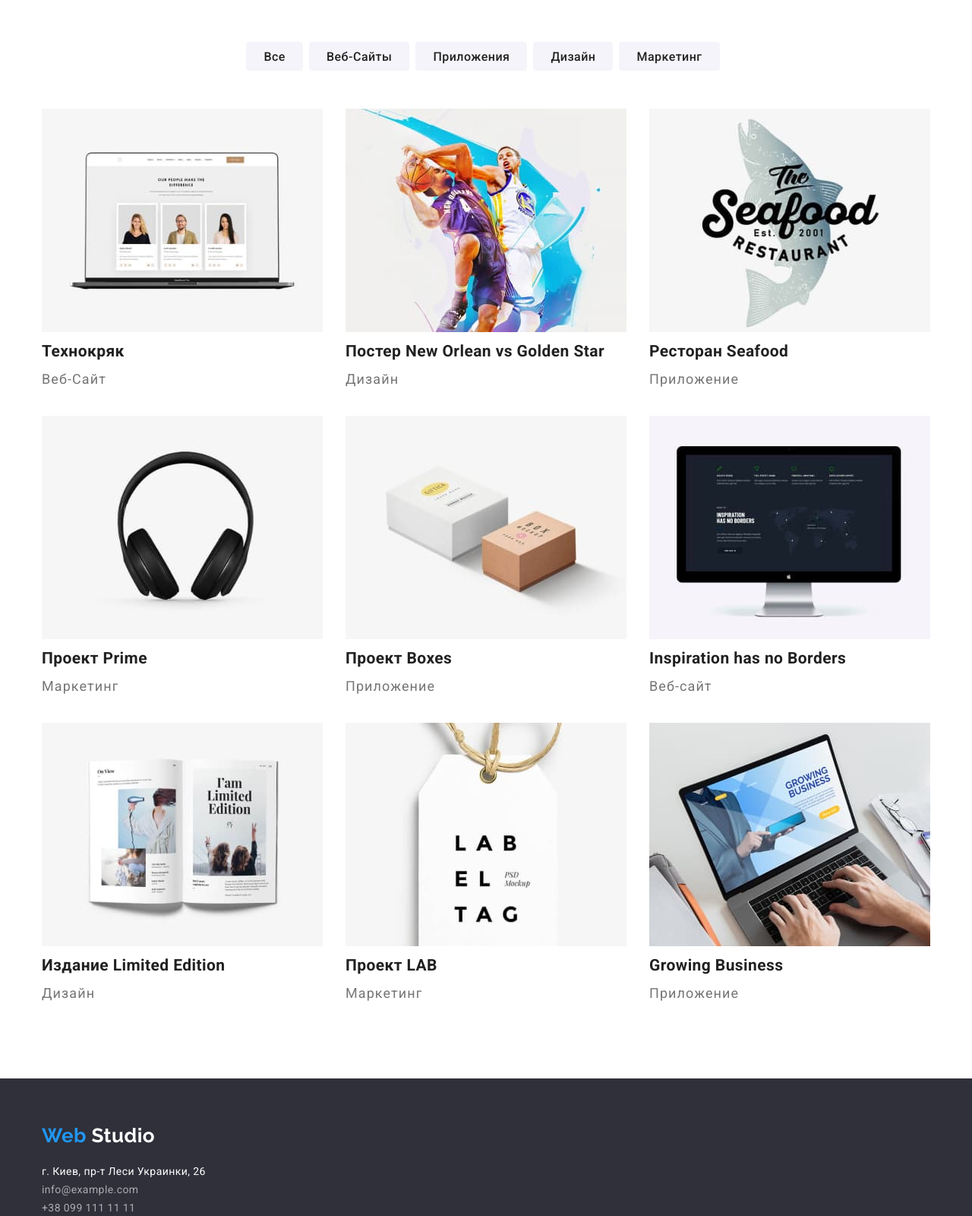
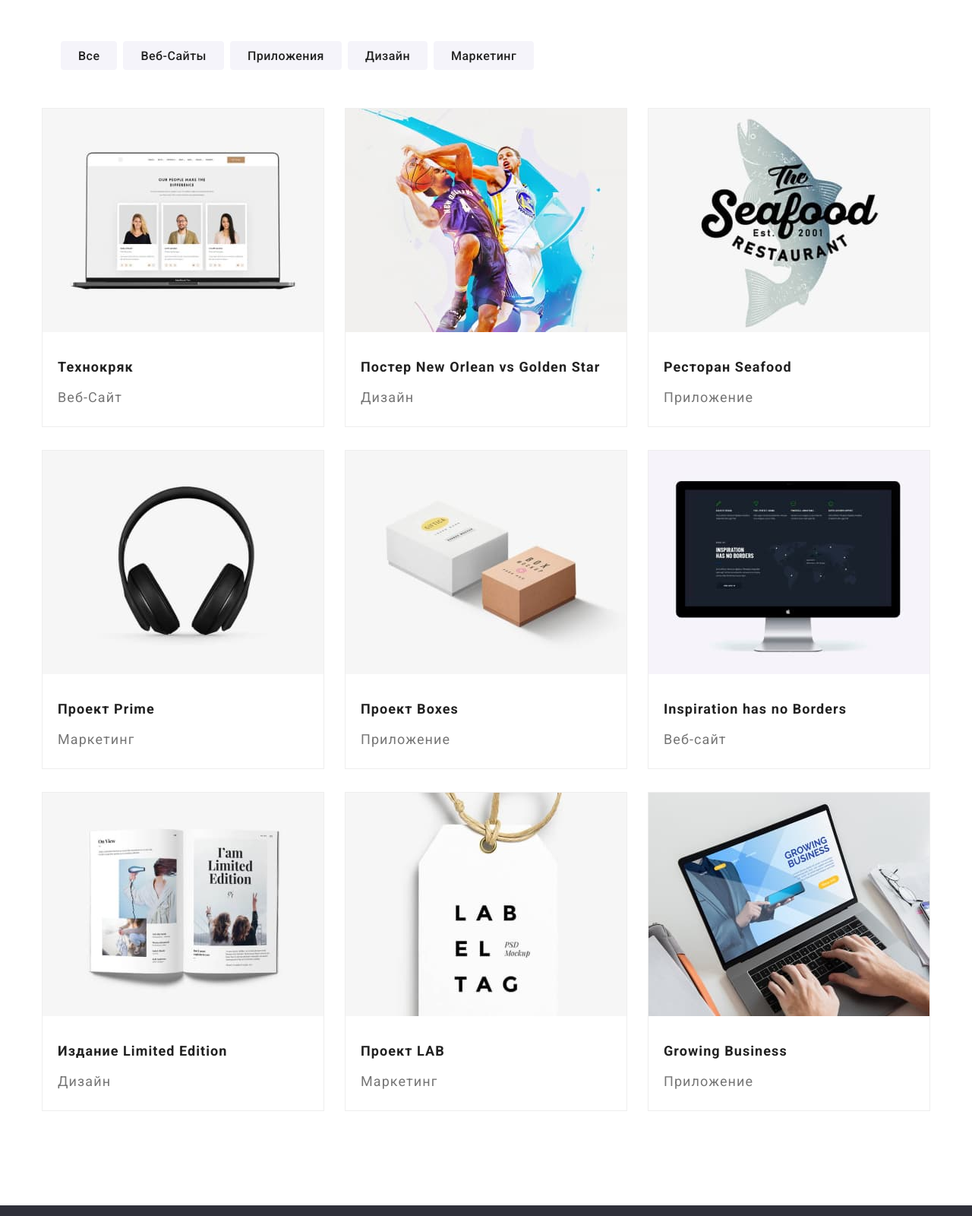
Before and after one commit to VladimirVovk97/goit-markup-hw-03, a plain HTML site: page potfolio.html in a window 1280 px wide. Shown: the part 120-1720 px from the top of the page at 76% size. Drawn offline with nearby package versions, Linux system fonts and the light colour scheme.

Commit message:
добавил бордер,поменял название секций,добавил дивы на карточки и тд

```diff
--- a/css/styles.css
+++ b/css/styles.css
@@ -19,6 +19,7 @@ html {
   --primary-bg-color: #ffffff;
   --secondary-bg-color: #2f303a;
   --third-bg-color: #f5f4fa;
+  --border-cards-color: #eeeeee;
 }
 body {
   background-color: var(--primary-bg-color);
@@ -42,7 +43,6 @@ ul {
 }
 /* header */
 .header {
-  border-bottom: inherit;
   height: 80px;
   display: flex;
 }
@@ -100,8 +100,6 @@ ul {
 .auth-nav {
   color: var(--secondary-text-color);
   display: flex;
-  margin-bottom: 0px;
-  margin-top: 0px;
   margin-left: auto;
 }
 
@@ -169,11 +167,12 @@ p {
 /* заголовки */
 
 /* секции */
-
+.section {
+  padding-top: 94px;
+  padding-bottom: 94px;
+}
 .section-team {
   background-color: var(--third-bg-color);
-  padding-top: 94px;
-  padding-bottom: 94px;
 }
 .section-title {
   color: var(--title-text-color);
@@ -186,11 +185,6 @@ p {
 /* features */
 .feature-list {
   display: flex;
-  justify-content: space-between;
-}
-.feature-list .list {
-  width: 270px;
-  height: 101px;
 }
 
 .feature-list .list + .list {
@@ -222,14 +216,9 @@ p {
 }
 .section-features {
   padding-top: 0;
-  padding-bottom: 94px;
 }
 /* active */
 
-.section {
-  padding-top: 94px;
-  padding-bottom: 94px;
-}
 .activity {
   display: flex;
 }
@@ -253,40 +242,35 @@ p {
   font-weight: 700;
   font-size: 16px;
   line-height: 1.88;
-  display: 200, 50;
-  border: var(--accent-color);
   border-radius: 4px;
   width: 200px;
   height: 50px;
   cursor: pointer;
-  padding: 10, 32, 10, 32;
   border: 1px solid transparent;
 }
 .select {
   display: flex;
-  justify-content: center;
-  margin-top: 0px;
   margin-bottom: 50px;
-  text-align: center;
+  padding-left: 25px;
 }
 .select .link:hover,
+.select .link:focus,
 .select .link:focus .cards .text {
   color: var(--primary-white-color);
   background-color: var(--accent-color);
   font-weight: 500;
   font-size: 16px;
   line-height: 1.62;
-  padding-left: 22px;
-  padding-right: 22px;
-  padding-top: 6px;
-  padding-bottom: 6px;
-  margin-right: 8px;
-  border: 1px solid var(--accent-color);
+  letter-spacing: 0.03em;
+  box-shadow: 0px 3px 1px rgba(0, 0, 0, 0.1), 0px 1px 2px rgba(0, 0, 0, 0.08),
+    0px 2px 2px rgba(0, 0, 0, 0.12);
   border-radius: 4px;
-  height: 38px;
 }
 .select .link {
   display: block;
+}
+.select-button + .select-button {
+  margin-left: 8px;
 }
 .filter-button {
   color: var(--primary-text-color);
@@ -300,7 +284,6 @@ p {
   padding-right: 22px;
   padding-top: 6px;
   padding-bottom: 6px;
-  margin-right: 8px;
   cursor: pointer;
   border: 1px solid var(--third-bg-color);
   border-radius: 4px;
@@ -333,15 +316,17 @@ p {
   padding-bottom: 30px;
   border-top: 0px;
 }
+.card {
+  box-shadow: 0px 4px 4px rgba(0, 0, 0, 0.25);
+  background: var(--primary-bg-color);
+  border-radius: 0px 0px 4px 4px;
+}
 .persons {
   color: var(--primary-text-color);
   font-weight: 500;
   font-size: 16px;
   line-height: 1.19;
   text-align: center;
-  margin-top: 0px;
-  margin-bottom: 0px;
-  height: 19px;
 }
 .job {
   color: var(--secondary-text-color);
@@ -375,6 +360,7 @@ p {
 .em-tel {
   font-style: normal;
   color: var(--third-text-color);
+  margin-top: 9px;
 }
 .em-tel .link:hover,
 .em-tel .link:focus {
@@ -392,48 +378,45 @@ p {
 /* footer */
 
 /* портфолио  */
-
-.filters {
-  display: flex;
-  margin-bottom: 50px;
-  align-items: center;
-  justify-content: center;
+.cards .item {
+  background: var(--primary-bg-color);
+  border: 1px solid var(--border-cards-color);
+  box-sizing: border-box;
+  margin-right: 27px;
+  margin-bottom: 30px;
 }
-.filters .link:hover,
-.filters .link:focus .cards .text {
-  color: var(--primary-text-color);
-  font-weight: 700;
-  font-size: 18px;
-  line-height: 2;
-}
-.filters .filter1 {
-  color: var(--secondary-text-color);
-  font-weight: 400;
-  font-size: 16;
-  line-height: 1.88;
-  text-align: center;
-  padding: 0px;
-}
-.cards .item {
-  margin: 15px;
+.cards .item + .item {
+  margin-left: ;
 }
 .cards {
-  margin: -15px;
+  width: 1200px;
   display: flex;
   flex-wrap: wrap;
+  padding-left: 0px;
 }
 .item .text {
   letter-spacing: 0.06em;
   font-size: 18px;
   line-height: 2;
+  margin-top: 4px;
+}
+.information {
+  padding-left: 20px;
+  margin-top: 20px;
+  margin-bottom: 20px;
+}
+.item .filters {
+  letter-spacing: 0.06em;
+  font-weight: bold;
+  font-size: 18px;
+  line-height: 2;
 }
 
 .hidden {
-  visibility: hidden;
-  width: 1px;
-  height: 1px;
+  display: none;
 }
 
 a {
+  display: block;
   text-decoration: none;
 }
--- a/potfolio.html
+++ b/potfolio.html
@@ -63,64 +63,81 @@
                     <li class="item">
                     <a>
                     <img src="./images/img1.jpg" alt="Ноутбук" width="370">
-                    <h2>Технокряк</h2>
+                    <div class="information">
+                    <h2 class="filters"> Технокряк</h2>
                     <p class="text">Веб-Сайт</p>
+                    </div>
                     </a>
                     </li>
                     <li class="item">
                         <a>
                         <img src="./images/img2.jpg" alt="Постер" width="370">
-                        <h2>Постер New Orlean vs Golden Star</h2>
+                         <div class="information">
+                        <h2 class="filters"> Постер New Orlean vs Golden Star</h2>
                         <p class="text">Дизайн</p>
+                        </div>
                         </a>
                     </li>
                     <li class="item">
                          <a>
                         <img src="./images/img3.jpg" alt="Логотип ресторана" width="370">
-                        <h2>Ресторан Seafood</h2>
+                             <div class="information">
+                        <h2 class="filters"> Ресторан Seafood</h2>
                         <p class="text">Приложение</p>
-
+                        </div>
                     </li>
                     <li class="item">
                         <a>
                         <img src="./images/img4.jpg" alt="Наушники" width="370">
-                        <h2>Проект Prime</h2>
+                          <div class="information">
+                        <h2 class="filters"> Проект Prime</h2>
                         <p class="text">Маркетинг</p>
+                        </div>
                         </a>
                     </li>
                     <li class="item">
                         <a>
                         <img src="./images/img5.jpg" alt="Коробки" width="370">
-                        <h2>Проект Boxes</h2>
+                        <div class="information">
+                        <h2 class="filters"> Проект Boxes</h2>
                         <p class="text">Приложение</p>
+                        </div>
                         </a>
                     </li>
                     <li class="item">
                          <a>
                         <img src="./images/img6.jpg" alt="ПК" width="370">
-                        <h2>Inspiration has no Borders</h2>
+                           <div class="information">
+                        <h2 class="filters"> Inspiration has no Borders</h2>
                         <p class="text">Веб-сайт</p>
+                        </div>
                          </a>
                     </li>
                     <li class="item">
                         <a>
                         <img src="./images/img7.jpg" alt="Книга" width="370">
-                        <h2>Издание Limited Edition</h2>
+                          <div class="information">
+                        <h2 class="filters"> Издание Limited Edition</h2>
                         <p class="text">Дизайн</p>
+                        </div>
                         </a>
                     </li>
                     <li class="item">
                          <a>
                         <img src="./images/img8.jpg" alt="Лэйба" width="370">
-                         <h2>Проект LAB</h2>
+                         <div class="information">
+                         <h2 class="filters"> Проект LAB</h2>
                         <p class="text">Маркетинг</p>
+                        </div>
                          </a>
                     </li>
                     <li class="item">
                         <a>
                         <img src="./images/img9.jpg" alt="Человек работает за компьютером" width="370">
-                        <h2 >Growing Business</h2>
+                        <div class="information">
+                        <h2 class="filters">Growing Business</h2>
                         <p class="text">Приложение</p>
+                        </div>
                      </a>
                     </li>
                 </ul>
```
Also changed, not shown: index.html (+3 -3 lines).
